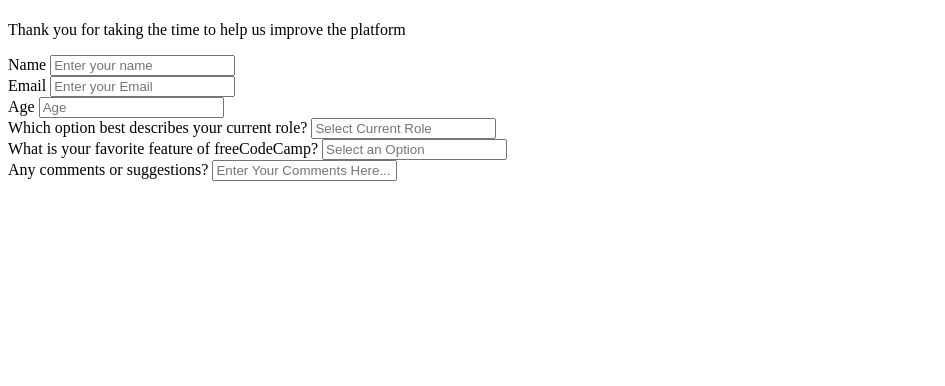
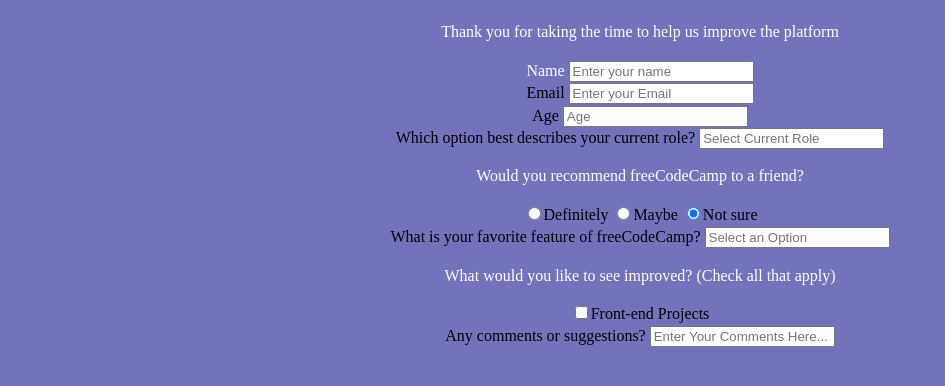
Before and after one commit to mirelapitt/freeCodeCamp-Survey-Form, a plain HTML site: page index.html in a window 1280 px wide. Shown: the whole page, without its empty margins (0-945 px from the left). Drawn offline with Linux system fonts and the light colour scheme.

Commit message:
thirdmodification

```diff
--- a/index.html
+++ b/index.html
@@ -5,9 +5,9 @@
   <meta http-equiv="X-UA-Compatible" content="IE=edge">
   <meta name="viewport" content="width=device-width, initial-scale=1.0">
   <title>Document</title>
+  <link rel="stylesheet" href="style.css">
 </head>
 <body>
-
 
 
 <div class="container"><header class="header">
@@ -26,7 +26,7 @@
     </div>
 
     <div class="form-group">
-      <label id="name-label" for ="email">Email</label>
+      <label id="email-label" for ="email">Email</label>
       <input
       type="email"
       name="email"
@@ -35,7 +35,7 @@
     </div>
 
     <div class="form-group">
-      <label id="name-label" for ="age">Age</label>
+      <label id="age-label" for ="age">Age</label>
       <input
       type="age"
       name="age"
@@ -44,7 +44,7 @@
     </div>
 
     <div class="form-group">
-      <label id="name-label" for ="describe">Which option best describes your current role?</label>
+      <label id="describe-label" for ="describe">Which option best describes your current role?</label>
       <input
       type="describe"
       name="describe"
@@ -52,8 +52,48 @@
       required
     </div>
 
+
+<p>Would you recommend freeCodeCamp to a friend?</p>
+<label>
+  <input name="user-recommend"
+
+  value="definitely"
+  type="radio"
+  class="input-radio"
+
+  checked
+
+  />Definitely</label>
+
+  <label>
+    <input name="user-recommend"
+
+    value="definitely"
+    type="radio"
+    class="input-radio"
+
+    checked
+
+    />Maybe</label>
+
+</label>
+
+
+<label>
+  <input name="user-recommend"
+
+  value="definitely"
+  type="radio"
+  class="input-radio"
+
+  checked
+
+  />Not sure</label>
+
+  <br>
+
     <div class="form-group">
-      <label id="name-label" for ="favorite">What is your favorite feature of freeCodeCamp?</label>
+      <label id="favorite-label" for ="favorite">What is your favorite feature of freeCodeCamp?</label>
       <input
       type="favorite"
       name="favorite"
@@ -61,8 +101,30 @@
       required
     </div>
 
+
     <div class="form-group">
-      <label id="name-label" for ="comments">Any comments or suggestions?</label>
+
+      <p>
+
+        What would you like to see improved?
+
+        <span class="clue">(Check all that apply)</span>
+        </span>
+      </p>
+    </div>
+
+<label><input
+       name="prefer"
+       value="front-end-projects"
+       type="checkbox"
+       class="input-checkbox"
+
+           />Front-end Projects</label>
+
+</label>
+
+    <div class="form-group">
+      <label id="comments-label" for ="comments">Any comments or suggestions?</label>
       <input
       type="comments"
       name="comments"
--- a/style.css
+++ b/style.css
@@ -0,0 +1,27 @@
+body {
+  font-family: 'sans-serif';
+  font-size: '1rem';
+  font-weight: 400;
+  line-height: 1.4;
+  color: var(--color-white);
+  margin: 0;
+  background: #7373bb;
+  position: fixed;
+  top: 0;
+  left: 0;
+  height: 100%;
+  width: 100%;
+  text-align: center;
+}
+
+#name-label {
+  color: white;
+}
+
+#description {
+  color: white;
+}
+
+p {
+  color: white;
+}
```
